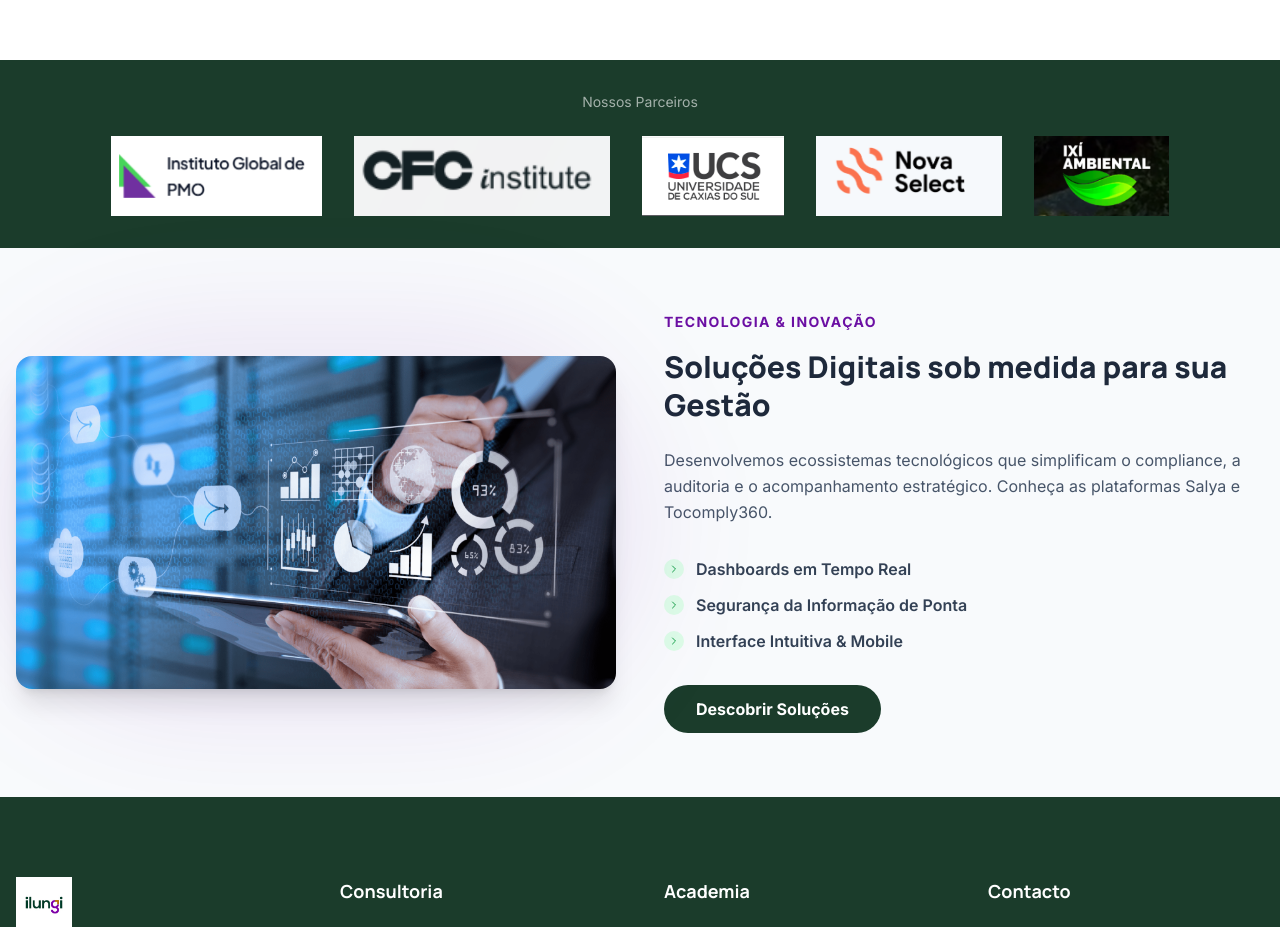
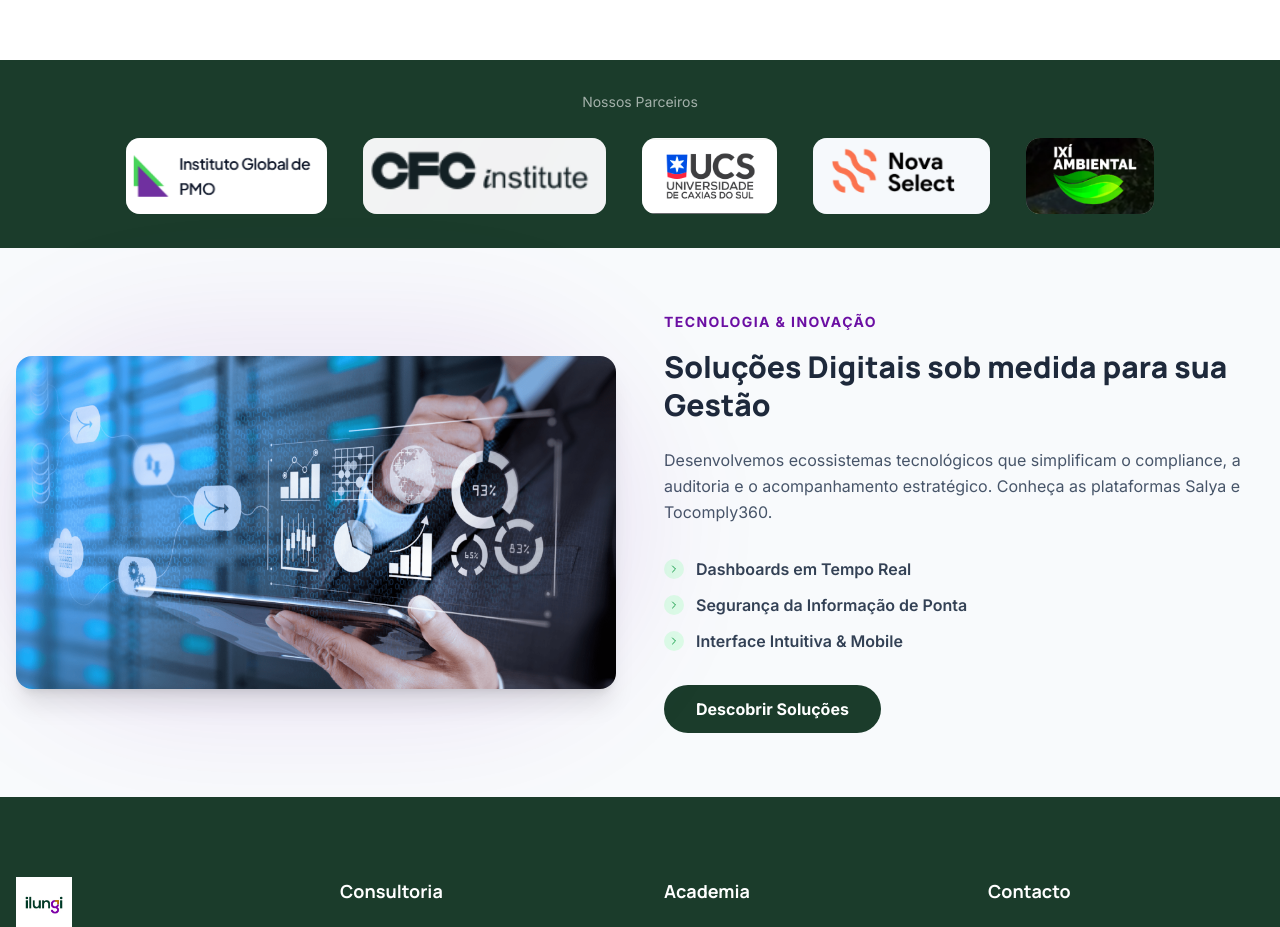
Before and after one commit to tIILUNGI/Site-Ilungi, a React (Vite) app: page /#/ in a window 1280 px wide. Shown: the part 1080-2007 px from the top of the page. Built offline with nearby package versions, Linux system fonts and the light colour scheme.

Commit message:
Readm adcionado e mudanças feitas em HTML,Contacto e home

```diff
--- a/index.html
+++ b/index.html
@@ -51,7 +51,6 @@
   }
 }
 </script>
-<link rel="stylesheet" href="/index.css">
 </head>
 <body class="bg-slate-50 text-slate-900">
     <div id="root"></div>
--- a/pages/Contact.tsx
+++ b/pages/Contact.tsx
@@ -121,7 +121,7 @@ ${formData.message}
             <div className="mt-16 w-full h-80 bg-slate-100 rounded-3xl overflow-hidden grayscale hover:grayscale-0 transition-all duration-700">
                 <iframe
                     title="Map"
-                    src="https://www.google.com/maps/embed?pb=!1m18!1m12!1m3!1d3942.3683648602264!2d13.2300433!3d-8.8451871!2m3!1f0!2f0!3f0!3m2!1i1024!2i768!4f13.1!3m3!1m2!1s0x0%3A0x0!2zOMKwNTAnNDIuNyJTIDEzwrAxMyc0OC4yIkU!5e0!3m2!1sen!2sao!4v1700000000000!5m2!1sen!2sao"
+                    src="https://www.google.com/maps/embed?pb=!1m18!1m12!1m3!1d19462.754567515738!2d13.231722997657545!3d-8.895976417122492!2m3!1f0!2f0!3f0!3m2!1i1024!2i768!4f13.1!3m3!1m2!1s0x1a51f55202e2690f%3A0x2af97cd8291c9610!2sPr%C3%A9dio%20E209!5e1!3m2!1spt-PT!2sao!4v1770723339579!5m2!1spt-PT!2sao"
                     width="100%"
                     height="100%"
                     style={{ border: 0 }}
--- a/pages/Home.tsx
+++ b/pages/Home.tsx
@@ -152,7 +152,7 @@ const Home: React.FC = () => {
                   <img
                     src={partner.logo}
                     alt={partner.name}
-                    className="h-20 w-auto object-contain hover:opacity-80 transition-opacity"
+                    className="h-20 w-auto object-contain rounded-2xl border-2 border-[#1B3C2B] hover:opacity-80 transition-opacity bg-white/50"
                   />
                 </a>
               </motion.div>
```
Also changed, not shown: 1 other file (tests, documents, lock files or other folders).
